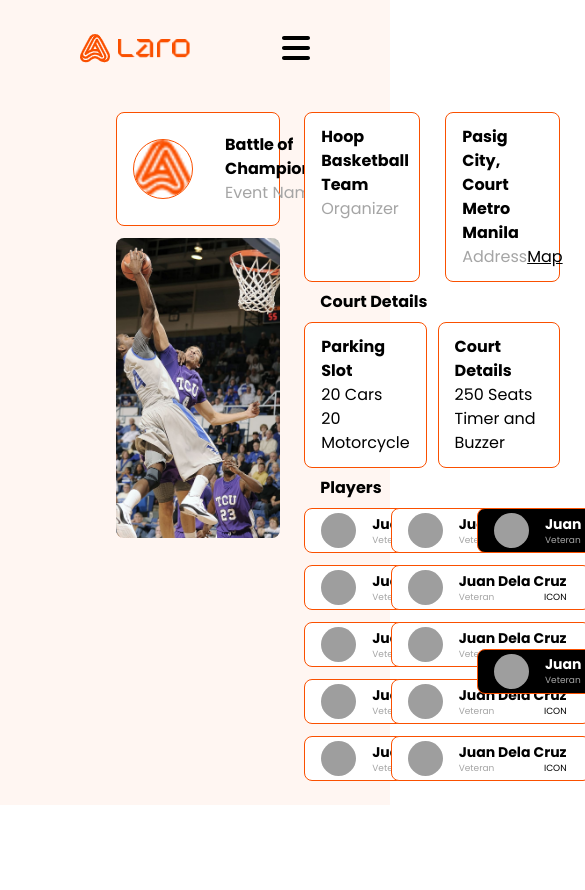
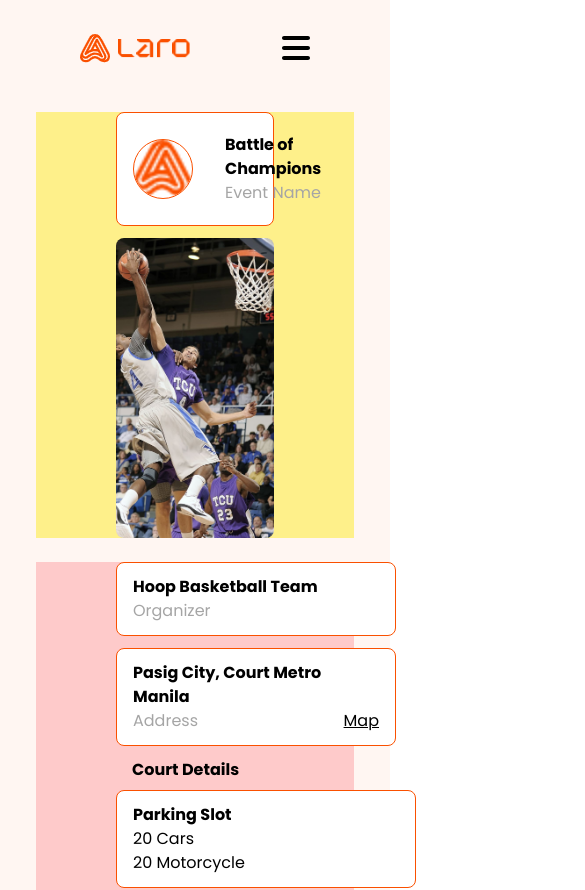
Before and after one commit to novice-is-me/Laro-App, a React (Vite) app: page /about in a window 390 px wide. Shown: the top 890 px of the page, 585 px wide, since content can reach past the window. Before the commit the page ends 844 px from the top, so only its background shows below. Built offline with nearby package versions, Linux system fonts and the light colour scheme; grey boxes are pictures that could not be loaded; a web font is replaced by a local one.

Commit message:
joinview responsive 90%

```diff
--- a/package.json
+++ b/package.json
@@ -10,9 +10,13 @@
     "preview": "vite preview"
   },
   "dependencies": {
+    "@emotion/react": "^11.11.4",
+    "@emotion/styled": "^11.11.5",
     "@fortawesome/fontawesome-svg-core": "^6.5.1",
     "@fortawesome/free-solid-svg-icons": "^6.5.1",
     "@fortawesome/react-fontawesome": "^0.2.0",
+    "@mui/icons-material": "^5.15.14",
+    "@mui/material": "^5.15.14",
     "react": "^18.2.0",
     "react-dom": "^18.2.0",
     "react-router": "^6.22.3",
--- a/src/card/PlayersCard.jsx
+++ b/src/card/PlayersCard.jsx
@@ -1,15 +1,16 @@
 import React from 'react'
 import person from '../assets/Active Match/player3.jpg'
+import { NorthEast } from '@mui/icons-material';
 
 const PlayersCard = () => {
     return (
-        <div className='w-[200px] font-Poppins bg-[#ffffff] rounded-lg border-orange border-[1px] px-4 py-1 flex items-center gap-4'>
+        <div className='w-[190px] font-Poppins bg-[#ffffff] rounded-lg border-orange border-[1px] px-4 py-1 flex items-center gap-4'>
             <img src={person} alt="" className='w-[35px] h-[35px] rounded-[100%] object-cover ' />
             <div>
-                <p className='font-bold text-sm'>Juan Dela Cruz</p>
+                <p className='font-bold text-[10px]'>Juan Dela Cruz</p>
                 <div className='flex w-full'>
                     <p className='flex-1 text-gray text-[9px]'>Veteran</p>
-                    <p className='flex items-end text-[9px]'>ICON</p>
+                    <NorthEast style={{ fontSize: '10px', color: '#A5A5A5' }} />
                 </div>
             </div>
         </div>
--- a/src/card/RefereeCard.jsx
+++ b/src/card/RefereeCard.jsx
@@ -3,10 +3,10 @@ import person from '../assets/Active Match/player3.jpg'
 
 const RefereeCard = () => {
     return (
-        <div className='w-[200px] font-Poppins text-[#ffffff] bg-black rounded-lg border-orange border-[1px] px-4 py-1 flex items-center gap-4'>
+        <div className='w-[190px] font-Poppins text-[#ffffff] bg-black rounded-lg border-orange border-[1px] px-4 py-1 flex items-center gap-4 mx-auto'>
             <img src={person} alt="" className='w-[35px] h-[35px] rounded-[100%] object-cover ' />
             <div>
-                <p className='font-bold text-sm'>Juan Dela Cruz</p>
+                <p className='font-bold text-[10px]'>Juan Dela Cruz</p>
                 <div className='flex w-full'>
                     <p className='flex-1 text-gray text-[9px]'>Veteran</p>
                     <p className='text-gray text-[9px]'>ICON</p>
--- a/src/constant/ActiveMatchData.js
+++ b/src/constant/ActiveMatchData.js
@@ -79,3 +79,9 @@ export const CardData = [
         location: "Antipolo city",
     },
 ]
+
+export const PlayersData = [
+    {
+
+    }
+]
--- a/src/pages/JoinViewActiveMatches.jsx
+++ b/src/pages/JoinViewActiveMatches.jsx
@@ -5,8 +5,8 @@ import RefereeCard from '../card/RefereeCard'
 
 const JoinViewActiveMatches = () => {
     return (
-        <div className='bg-bgColor w-full box-border flex font-Poppins px-9 gap-6 py-4'>
-            <div className='flex-[40%] pl-20'>
+        <div className='bg-bgColor w-full box-border flex font-Poppins px-9 gap-6 py-4 lg:flex-col '>
+            <div className='flex-[40%] pl-20 lg:pr-20 lg:bg-yellow-200'>
                 {/* left */}
                 <div className='w-full'>
                     <div className='border-orange border-[1px] rounded-lg bg-[#ffffff] flex items-center px-4 py-5 mb-3'>
@@ -16,20 +16,20 @@ const JoinViewActiveMatches = () => {
                             <p className='text-gray'>Event Name</p>
                         </div>
                     </div>
-                    <img src={activematchjoin} alt="" className='w-full h-[300px] object-cover rounded-lg' />
+                    <img src={activematchjoin} alt="" className='w-full h-[300px] object-cover rounded-lg mx-auto' />
                 </div>
 
             </div>
 
-            <div className='flex-[60%] pr-36'>
+            <div className='flex-[60%] pr-36  lg:bg-red-200 lg:px-20 '>
                 {/* right */}
-                <div className='flex w-full justify-between mb-2'>
-                    <div className='w-[45%] bg-[#ffffff] rounded-lg border-orange border-[1px] px-4 py-3'>
+                <div className='flex w-full justify-betweenmb-2 md:flex-col'>
+                    <div className='w-[280px] bg-[#ffffff] rounded-lg border-orange border-[1px] px-4 py-3 mx-auto mb-3'>
                         <h1 className='font-bold'>Hoop Basketball Team</h1>
                         <p className=' text-gray'>Organizer</p>
                     </div>
 
-                    <div className='w-[45%] bg-[#ffffff] rounded-lg border-orange border-[1px] px-4 py-3 '>
+                    <div className='w-[280px] bg-[#ffffff] rounded-lg border-orange border-[1px] px-4 py-3 mx-auto mb-3'>
                         <h1 className='font-bold'>Pasig City, Court Metro Manila</h1>
                         <div className='flex justify-between'>
                             <p className=' text-gray flex-1'>Address</p>
@@ -40,16 +40,14 @@ const JoinViewActiveMatches = () => {
 
                 <p className='mb-2 font-bold pl-4'>Court Details</p>
 
-                <div className='flex justify-between mb-2'>
-
-
-                    <div className='w-[48%] bg-[#ffffff] rounded-lg border-orange border-[1px] px-4 py-3 '>
+                <div className='flex justify-between mb-2 md:flex-col'>
+                    <div className='w-[300px] bg-[#ffffff] rounded-lg border-orange border-[1px] px-4 py-3 mx-auto mb-3 '>
                         <p className='font-bold'>Parking Slot</p>
                         <p className='font-gray'>20 Cars</p>
                         <p className='font-gray'>20 Motorcycle</p>
                     </div>
 
-                    <div className='w-[48%] bg-[#ffffff] rounded-lg border-orange border-[1px] px-4 py-3 '>
+                    <div className='w-[300px] bg-[#ffffff] rounded-lg border-orange border-[1px] px-4 py-3 mx-auto mb-3'>
                         <p className='font-bold'>Court Details</p>
                         <p className='font-gray'>250 Seats</p>
                         <p className='font-gray'>Timer and Buzzer</p>
@@ -59,9 +57,9 @@ const JoinViewActiveMatches = () => {
                 <p></p>
 
                 <p className='mb-2 font-bold pl-4'>Players</p>
-                <div className='flex gap-1'>
-                    <div className='grid-cols-2 grid gap-1'>
-                        <div className='mb-2'>
+                <div className='flex gap-1 lg:flex-col'>
+                    <div className='w-[70%] border-[2px] border-red-300 flex flex-row flex-wrap gap-x-2 justify-center lg:w-[100%]'>
+                        <div className='mb-2 min-w-fit'>
                             <PlayersCard />
                         </div>
                         <div className='mb-2'>
@@ -92,11 +90,11 @@ const JoinViewActiveMatches = () => {
                             <PlayersCard />
                         </div>
                     </div>
-                    <div className='grid-cols-1 grid'>
-                        <div>
+                    <div className='w-[30%] border-[2px] border-green-200 lg:w-[100%]'>
+                        <div className='mb-2'>
                             <RefereeCard />
                         </div>
-                        <div>
+                        <div className='mb-2'>
                             <RefereeCard />
                         </div>
 
```
Also changed, not shown: 1 other file (tests, documents, lock files or other folders).
